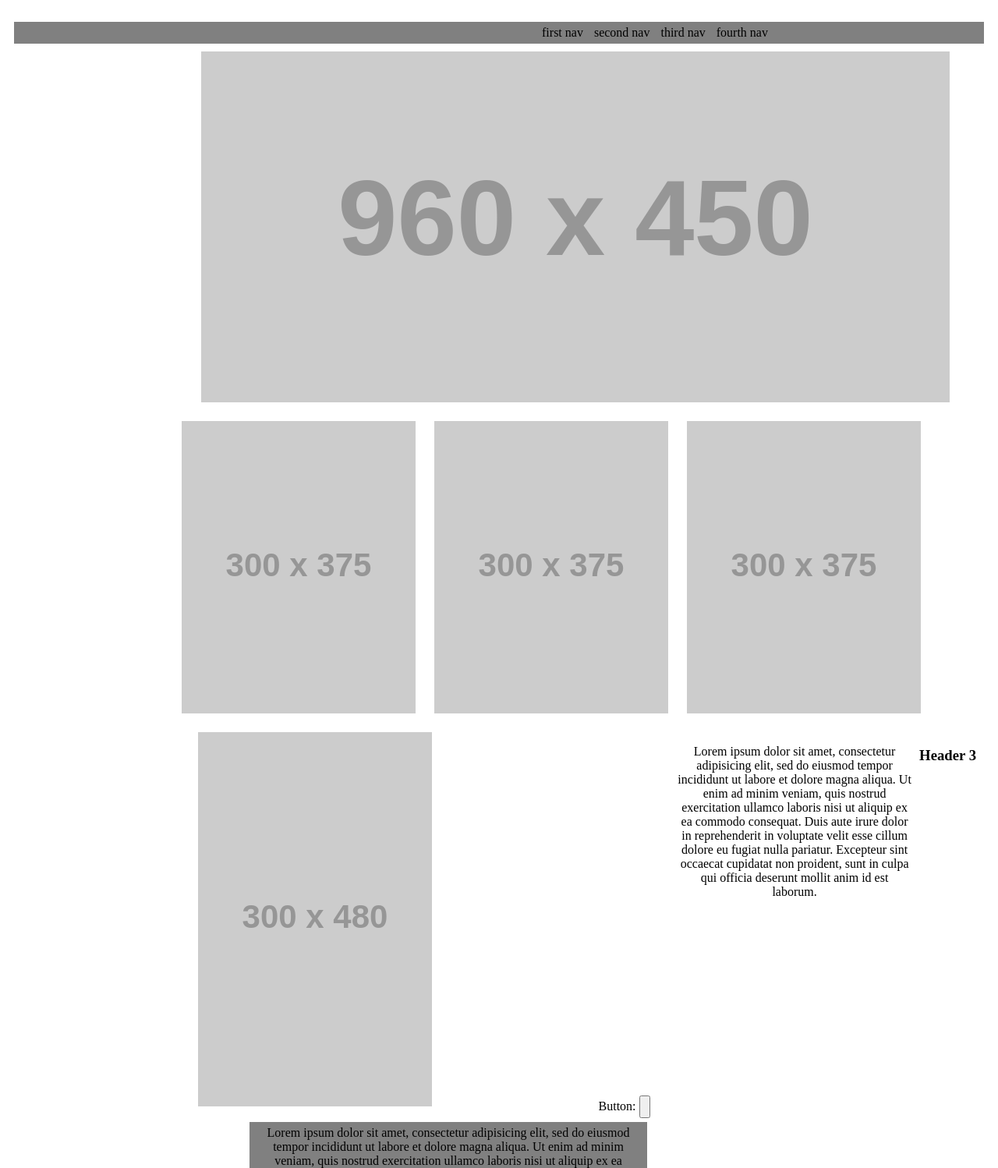
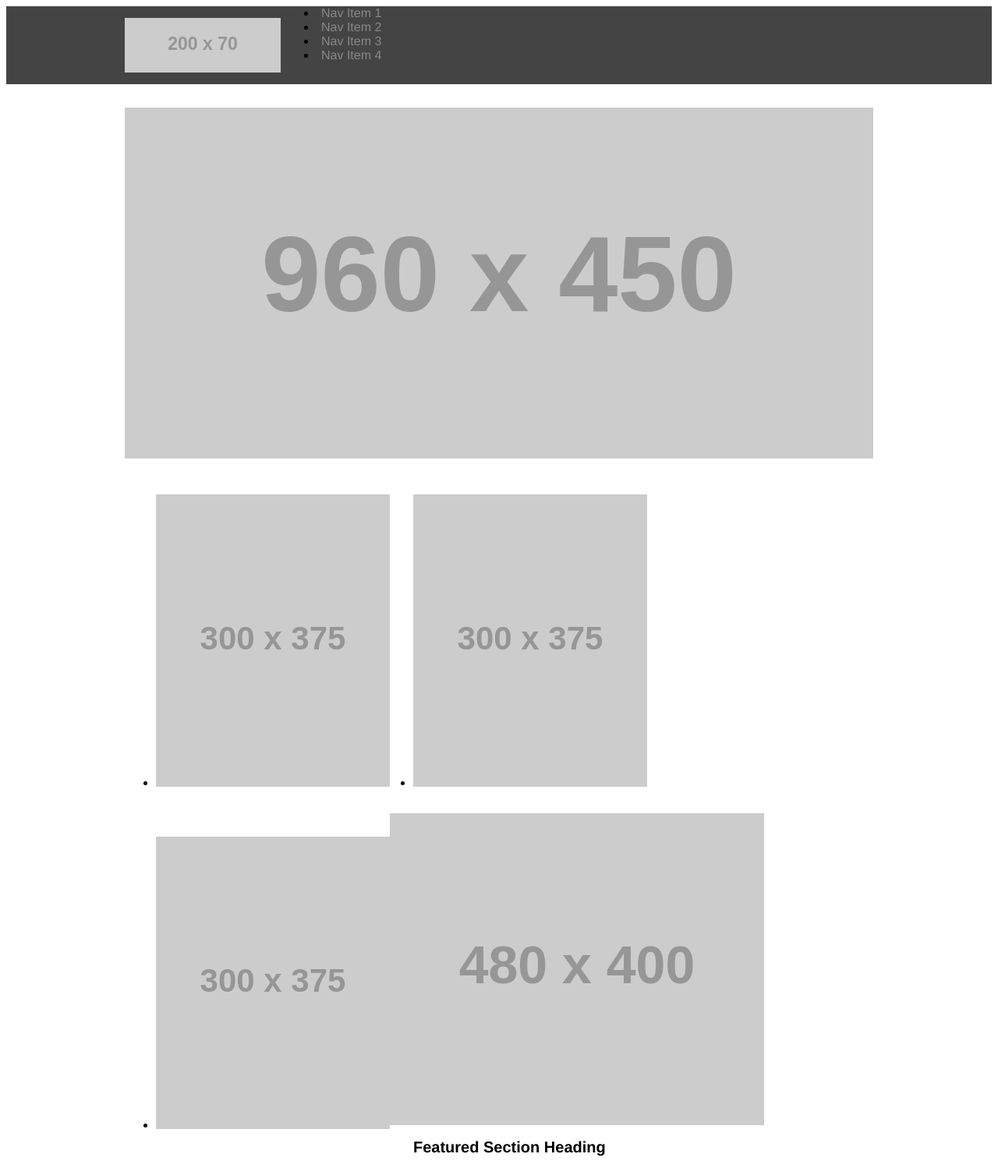
Before and after one commit to Casey0Kane/Wireframe-excersise, a plain HTML site: page index.html in a window 1280 px wide. Shown: the top 1498 px of the page at 78% size. Drawn offline with Linux system fonts and the light colour scheme; placeholder pictures from the web are drawn by us.

Commit message:
still tweaking it

```diff
--- a/index.html
+++ b/index.html
@@ -1,36 +1,36 @@
-<!DOCTYPE html>
-<html>
+<header>
+  <div class="inner">
+    <img src="http://placehold.it/200x70/000000">
+    <link rel="stylesheet" type="text/css" href="style.css"
+    <ul>
+      <li><a href="#">Nav Item 1</a></li>
+      <li><a href="#">Nav Item 2</a></li>
+      <li><a href="#">Nav Item 3</a></li>
+      <li><a href="#">Nav Item 4</a></li>
+    </ul>
+  </div>
+</header>
 
-<link rel="stylesheet" href="style.css">
-<title>
-  Wireframe excersise
-</title>
-<header>
-</header>
-<nav>
-  <ul>first nav</ul>
-  <ul>second nav</ul>
-  <ul>third nav</ul>
-  <ul>fourth nav</ul>
-</nav>
-<body>
-<section id="section1">  <img id="image1"src="http://placehold.it/960x450">
-</section>
-<section id="section2">
-  <ul> <img src="http://placehold.it/300x375"> </ul>
-  <ul> <img src="http://placehold.it/300x375"> </ul>
-  <ul> <img src="http://placehold.it/300x375"> </ul>
-</section>
-<section id="section3">
-  <img src="http://placehold.it/300x480">
-  <h3> Header 3
-  </h3>
-  <p>Lorem ipsum dolor sit amet, consectetur adipisicing elit, sed do eiusmod tempor incididunt ut labore et dolore magna aliqua. Ut enim ad minim veniam, quis nostrud exercitation ullamco laboris nisi ut aliquip ex ea commodo consequat. Duis aute irure dolor in reprehenderit in voluptate velit esse cillum dolore eu fugiat nulla pariatur. Excepteur sint occaecat cupidatat non proident, sunt in culpa qui officia deserunt mollit anim id est laborum.</p>
-  <label class="Call to action">Button:
-    <input type="button" size="35" name="Call to action" value="">
-</section>
-</body>
-<footer> Lorem ipsum dolor sit amet, consectetur adipisicing elit, sed do eiusmod tempor incididunt ut labore et dolore magna aliqua. Ut enim ad minim veniam, quis nostrud exercitation ullamco laboris nisi ut aliquip ex ea commodo consequat. Duis aute irure dolor in reprehenderit in voluptate velit esse cillum dolore eu fugiat nulla pariatur. Excepteur sint occaecat cupidatat non proident, sunt in culpa qui officia deserunt mollit anim id est laborum.
-</footer>
+<main>
+  <img class="banner" src="http://placehold.it/960x450/000000">
 
-</html>
+  <ul class="sub_banners">
+    <li><img src="http://placehold.it/300x375/000000"></li>
+    <li><img src="http://placehold.it/300x375/000000"></li>
+    <li><img src="http://placehold.it/300x375/000000"></li>
+  </ul>
+
+  <section class="featured_section">
+    <img class="featured" src="http://placehold.it/480x400/000000">
+
+    <div class="right">
+      <h2>Featured Section Heading</h2>
+      <p>
+        Lorem ipsum dolor sit amet, consectetur adipisicing elit. Nihil aliquam, magnam voluptates quas! Eveniet odio officia itaque cum fugit vero possimus, soluta, dolores laborum laudantium, nostrum rerum est sunt harum? Lorem ipsum dolor sit amet, consectetur adipisicing elit. Nihil aliquam, magnam voluptates quas! Eveniet odio officia itaque cum fugit vero possimus, soluta, dolores laborum laudantium, nostrum rerum est sunt harum? Lorem ipsum dolor sit amet, consectetur adipisicing elit. Nihil aliquam, magnam voluptates quas! Eveniet odio officia itaque cum fugit vero possimus, soluta, dolores laborum laudantium, nostrum rerum est sunt harum? Lorem ipsum dolor sit amet, consectetur adipisicing elit. Nihil aliquam, magnam voluptates quas! Eveniet odio officia itaque cum fugit vero possimus, soluta, dolores laborum laudantium, nostrum rerum est sunt harum? Lorem ipsum dolor sit amet, consectetur adipisicing elit. Nihil aliquam, magnam voluptates quas! Eveniet odio officia itaque cum fugit vero possimus, soluta, dolores laborum laudantium, nostrum rerum est sunt harum? Lorem ipsum dolor sit amet, consectetur adipisicing elit. Nihil aliquam, magnam voluptates quas! Eveniet odio officia itaque cum fugit vero possimus, soluta, dolores laborum laudantium, nostrum rerum est sunt harum?
+      </p>
+      <button>Call to Action</button>
+    </div>
+  </section>
+</main>
+
+<footer></footer>
--- a/style.css
+++ b/style.css
@@ -1,62 +1,92 @@
-* {
-  padding: 5px;
+
+body {
+  font-family: helvetica;
 }
 
-Header {
-  text-align: left;
-  font-size: 20px;
-  background color: gray;
+a {
+  text-decoration: none;
+  color: #888;
 }
 
-nav {
-  text-align: center;
-  background-color: gray;
+header {
+  background: #444;
+  height: 100px;
 }
 
-ul {
-  text-align: center;
-  display: inline;
-  position: relative;
-  left: 200px;
+.inner {
+  width: 960px;
+  margin: 0 auto;
 }
 
-#section1 {
+header img {
+  float: left;
+  margin-top: 15px;
+  margin-right: 30px;
 }
 
-#image1 {
-  text-align: center;
-  position: relative;
-  left: 230px;
+header ul li {
+  display: inline-block;
+  margin-top: 40px;
+  margin-right: 75px;
 }
 
-#section2 {
+main {
+  width: 960px;
+  margin: 30px auto;
 }
 
-#section3 {
-  text-align: center;
+.sub_banners li {
+  float: left;
+  margin: 30px 30px 30px 0;
 }
 
-h3 {
-  float: right;
-  right: 100px;
+.sub_banners li:last-child {
+  margin-right: 0px;
 }
 
-p {
-  max-width: 300px;
-  text-align: center;
-  float: right;
-
+.featured_section img {
+  float: left;
+  width: 50%;
 }
 
-label {
-position: relative;
-left: 200px;
+.right {
+  width: calc(50% - 30px);
+  float: left;
+  padding-left: 30px;
+  margin-bottom: 30px;
+}
+
+h2 {
+  font-size: 20px;
+  margin-bottom: 5px;
+}
+
+.right p {
+  height: 320px;
+  overflow: auto;
+  font-size: 18px;
+  font-style: italic;
+  line-height: 24px;
+}
+
+button {
+  border: none;
+  padding: 10px 30px;
+  background: #000;
+  color: #fff;
+  border-radius: 3px;
+  font-size: 18px;
+  margin-top: 10px;
+  transition: 300ms all;
+  cursor: pointer;
+}
+
+button:hover {
+  background: green;
 }
 
 footer {
-  max-width: 500px;
-  text-align: center;
-  position:absolute;
-  right: 450px;
-  background-color: gray;
+  clear: both;
+  background: black;
+  height: 150px;
 }
```
